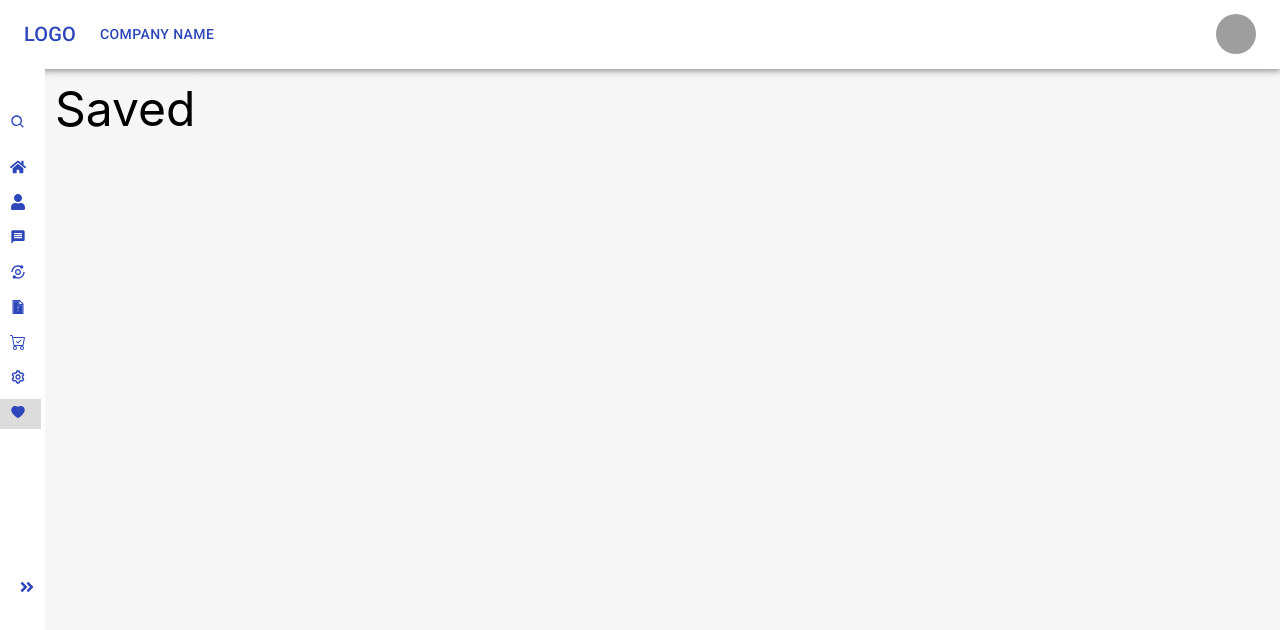
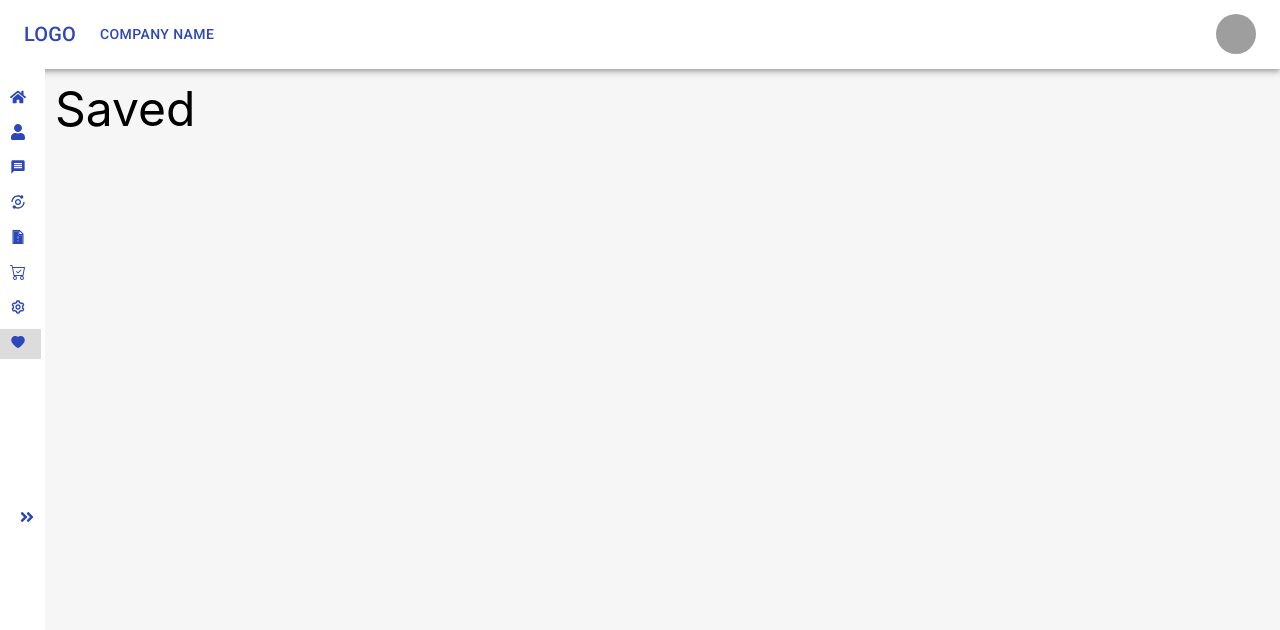
Before and after one commit to assertAI/CompanyProjectTemplate, a React (Create React App) app: page /saved in a window 1280 px wide. Shown: the top 630 px of the page. Built offline with nearby package versions, Linux system fonts and the light colour scheme; grey boxes are pictures that could not be loaded.

Commit message:
added new components

```diff
--- a/src/components/Sidebar/SideBar.jsx
+++ b/src/components/Sidebar/SideBar.jsx
@@ -1,5 +1,12 @@
 import { NavLink } from "react-router-dom";
-import { FaAngleDoubleRight,FaAngleDoubleLeft, FaHome, FaLock, FaMoneyBill, FaUser } from "react-icons/fa";
+import {
+	FaAngleDoubleRight,
+	FaAngleDoubleLeft,
+	FaHome,
+	FaLock,
+	FaMoneyBill,
+	FaUser,
+} from "react-icons/fa";
 import { MdMessage } from "react-icons/md";
 import { BiAnalyse, BiSearch } from "react-icons/bi";
 import { BiCog } from "react-icons/bi";
@@ -136,30 +143,26 @@ const SideBar = ({ children }) => {
 							damping: 10,
 						},
 					}}
-          className={`sidebar `}
-        >
-          <div className="top_section">
-            <AnimatePresence>
+					className={`sidebar `}>
+					{/* <div className="top_section"> */}
+					{/* <AnimatePresence>
 							{isOpen && (
 								<motion.h1
 									variants={showAnimation}
 									initial="hidden"
 									animate="show"
 									exit="hidden"
-                  className="logo"
-                >
-                  DoSomeCoding
+									className="logo">
+									//DoSomeCoding
 								</motion.h1>
 							)}
-            </AnimatePresence>
-
-
-          </div>
-          <div className="search">
-            <div className="search_icon">
+						</AnimatePresence> */}
+					{/* </div> */}
+					{/* <div className="search"> */}
+					{/* <div className="search_icon">
 							<BiSearch />
-            </div>
-            <AnimatePresence>
+						</div> */}
+					{/* <AnimatePresence>
 							{isOpen && (
 								<motion.input
 									initial="hidden"
@@ -170,9 +173,8 @@ const SideBar = ({ children }) => {
 									placeholder="Search"
 								/>
 							)}
-            </AnimatePresence>
-
-          </div>
+						</AnimatePresence> */}
+					{/* </div> */}
 					<section className="routes">
 						{routes.map((route, index) => {
 							if (route.subRoutes) {
@@ -191,8 +193,7 @@ const SideBar = ({ children }) => {
 									to={route.path}
 									key={index}
 									className="link"
-                  activeClassName="active"
-                >
+									activeClassName="active">
 									<div className="icon">{route.icon}</div>
 									<AnimatePresence>
 										{isOpen && (
@@ -201,8 +202,7 @@ const SideBar = ({ children }) => {
 												initial="hidden"
 												animate="show"
 												exit="hidden"
-                        className="link_text"
-                      >
+												className="link_text">
 												{route.name}
 											</motion.div>
 										)}
@@ -212,8 +212,15 @@ const SideBar = ({ children }) => {
 						})}
 					</section>
 
-             {isOpen ? <div className="barsopen"><FaAngleDoubleLeft onClick={toggle} /></div>:<div className="bars"><FaAngleDoubleRight onClick={toggle} /></div>}
-
+					{isOpen ? (
+						<div className="barsopen">
+							<FaAngleDoubleLeft onClick={toggle} />
+						</div>
+					) : (
+						<div className="bars">
+							<FaAngleDoubleRight onClick={toggle} />
+						</div>
+					)}
 				</motion.div>
 
 				<main>{children}</main>
```
Lines whose indentation alone changed are shown as unchanged.
